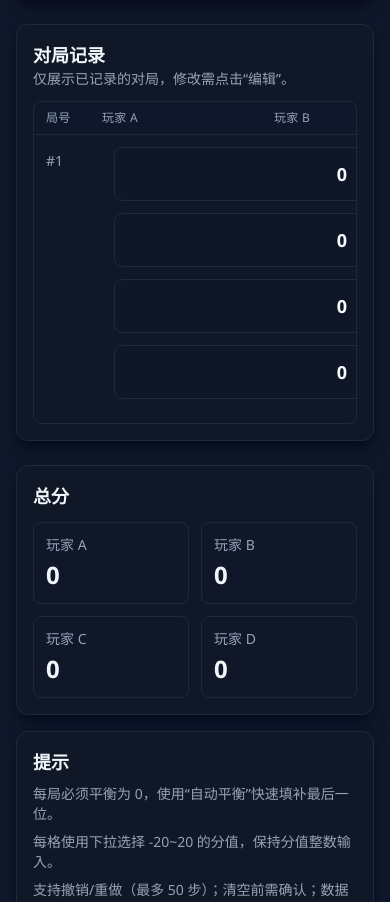
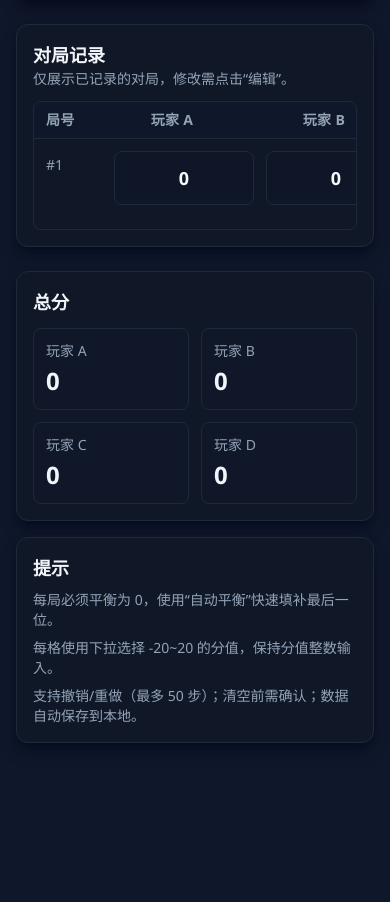
Before and after one commit to 2321Robin/ScoreCard, a React (Vite) app: page / in a window 390 px wide. Shown: the part 1043-1945 px from the top of the page. After the commit the page ends 1810 px from the top, so only its background shows below. Built offline with nearby package versions, Linux system fonts and the light colour scheme.

Commit message:
style: align player headers

```diff
--- a/src/App.jsx
+++ b/src/App.jsx
@@ -270,6 +270,8 @@ function App() {
     return state.players.map((_, idx) => state.rounds.reduce((acc, r) => acc + clampInt(r.scores[idx]), 0))
   }, [state.players, state.rounds])
 
+  const playerGridTemplate = useMemo(() => `repeat(${state.players.length}, minmax(140px, 1fr))`, [state.players.length])
+
   const leader = Math.max(...totals)
   const exportCsv = () => {
     const rows = []
@@ -473,11 +475,11 @@ function App() {
 
           <div className="overflow-auto rounded-lg border border-slate-800" role="table" aria-label="对局记录">
             <div className="min-w-[720px]">
-              <div className="flex items-center bg-slate-900 px-3 py-2 text-xs uppercase tracking-wide text-muted" role="row">
+              <div className="flex items-center bg-slate-900 px-3 py-2 text-sm font-semibold uppercase tracking-wide text-muted" role="row">
                 <div className="w-14 flex-shrink-0" role="columnheader">局号</div>
-                <div className="flex flex-1 items-center gap-3" role="rowheader">
+                <div className="grid flex-1 items-center gap-3" style={{ gridTemplateColumns: playerGridTemplate }} role="rowheader">
                   {state.players.map((name) => (
-                    <div key={name} className="min-w-[160px] flex-shrink-0" role="columnheader">
+                    <div key={name} className="min-w-[140px] px-3 text-center" role="columnheader">
                       {name}
                     </div>
                   ))}
@@ -507,12 +509,16 @@ function App() {
                     <div className="flex items-start gap-3">
                       <div className="w-14 flex-shrink-0 pt-1 text-muted">#{rowIndex + 1}</div>
                       <div className="flex-1 space-y-3">
-                        <div className="grid gap-3 sm:grid-cols-2 md:grid-cols-3 lg:grid-cols-4">
+                        <div className="grid gap-3" style={{ gridTemplateColumns: playerGridTemplate }}>
                           {state.players.map((name, playerIndex) => {
                             const valueRaw = currentScores[playerIndex] ?? ''
                             const valueNumber = clampInt(valueRaw)
                             return (
-                              <div key={playerIndex} className="rounded-lg border border-slate-800 bg-slate-900/60 p-3" role="cell">
+                              <div
+                                key={playerIndex}
+                                className="rounded-lg border border-slate-800 bg-slate-900/60 p-3 text-center"
+                                role="cell"
+                              >
                                 {isEditing ? (
                                   <div className="flex items-center justify-center gap-2">
                                     <label className="sr-only" htmlFor={`score-${round.id}-${playerIndex}`}>
```
